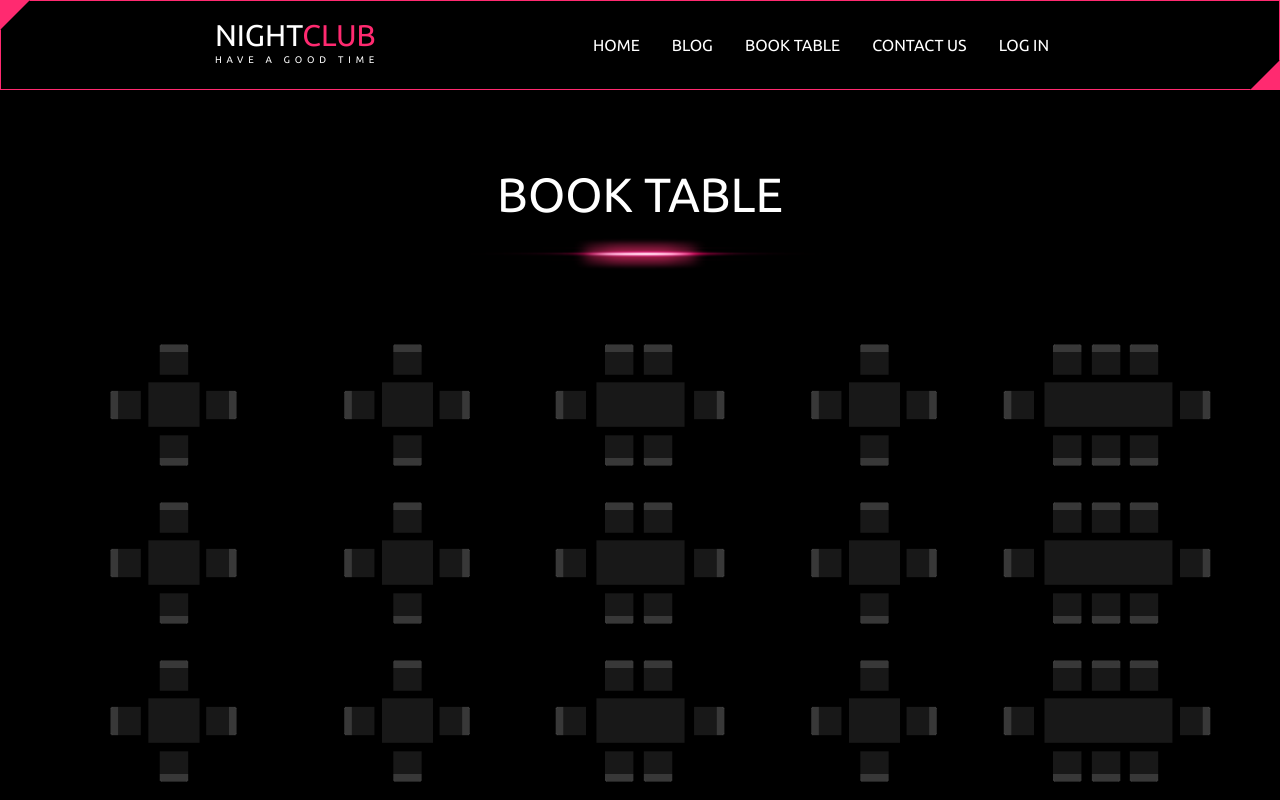
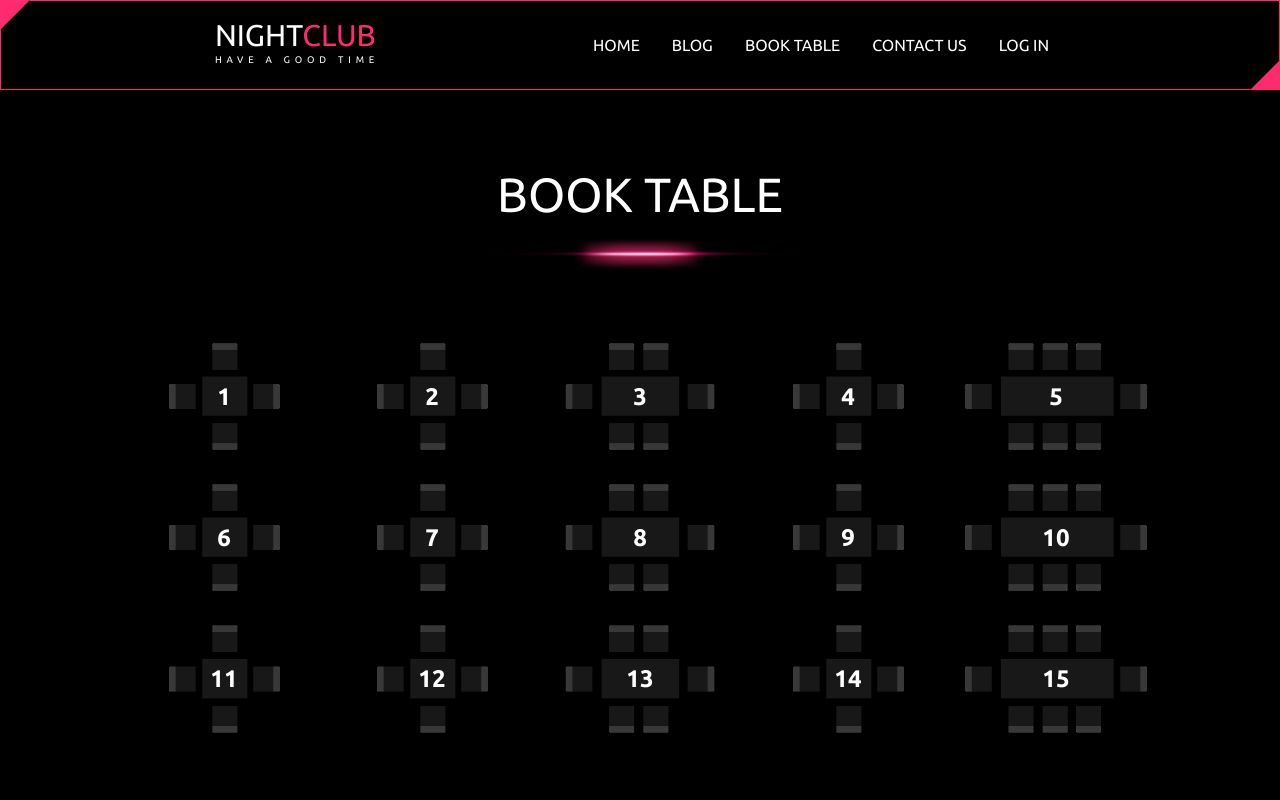
Before and after one commit to eydbjorgham/night-club, a Next.js app: page /booktable in a window 1280 px wide. Shown: the top 800 px of the page. Built offline with nearby package versions, Linux system fonts and the light colour scheme; no server answers.

Commit message:
Implement dynamic table selection and update form to display selected table number

```diff
--- a/src/app/(routes)/booktable/page.js
+++ b/src/app/(routes)/booktable/page.js
@@ -1,3 +1,5 @@
+"use client";
+import { useState } from "react";
 import { Ubuntu } from "next/font/google";
 import Nav from "@/app/components/Nav";
 import Overskrift from "@/app/components/Overskrift";
@@ -10,7 +12,8 @@ const ubuntu = Ubuntu({
   weight: ["300", "400", "500", "700"],
 });
 
-export default function BookTablePage () {
+export default function BookTablePage() {
+  const [selectedTable, setSelectedTable] = useState("");
   return (
     <div className={ubuntu.className}>
       <div className="bg-(--primary-color)">
@@ -21,8 +24,8 @@ export default function BookTablePage () {
         </header>
         <main>
           <Overskrift text="Book Table" />
-          <BookTable />
-          <BookTableForm />
+          <BookTable onTableSelect={setSelectedTable} />
+          <BookTableForm selectedTable={selectedTable} />
         </main>
         <footer>
           <Footer />
--- a/src/app/components/BookTable.jsx
+++ b/src/app/components/BookTable.jsx
@@ -1,23 +1,38 @@
-const BookTable = () => {
-    return (
-      <div className="grid grid-cols-5 grid-rows-3 w-[90vw] m-auto gap-4 pb-32 pt-16">
-          <img src="/assets/table/table_1.png" alt="table1" />
-          <img src="/assets/table/table_1.png" alt="table1" />
-          <img src="/assets/table/table_2.png" alt="table1" />
-          <img src="/assets/table/table_1.png" alt="table1" />
-          <img src="/assets/table/table_3.png" alt="table1" />
-          <img src="/assets/table/table_1.png" alt="table1" />
-          <img src="/assets/table/table_1.png" alt="table1" />
-          <img src="/assets/table/table_2.png" alt="table1" />
-          <img src="/assets/table/table_1.png" alt="table1" />
-          <img src="/assets/table/table_3.png" alt="table1" />
-          <img src="/assets/table/table_1.png" alt="table1" />
-          <img src="/assets/table/table_1.png" alt="table1" />
-          <img src="/assets/table/table_2.png" alt="table1" />
-          <img src="/assets/table/table_1.png" alt="table1" />
-          <img src="/assets/table/table_3.png" alt="table1" />
-      </div>
-    );
-}
+const BookTable = ({ onTableSelect }) => {
+  const tables = [
+    "/assets/table/table_1.png",
+    "/assets/table/table_1.png",
+    "/assets/table/table_2.png",
+    "/assets/table/table_1.png",
+    "/assets/table/table_3.png",
+    "/assets/table/table_1.png",
+    "/assets/table/table_1.png",
+    "/assets/table/table_2.png",
+    "/assets/table/table_1.png",
+    "/assets/table/table_3.png",
+    "/assets/table/table_1.png",
+    "/assets/table/table_1.png",
+    "/assets/table/table_2.png",
+    "/assets/table/table_1.png",
+    "/assets/table/table_3.png",
+  ];
+
+  return (
+    <div className="m-auto grid w-[80vw] grid-cols-5 grid-rows-3 gap-4 pt-16 pb-32">
+      {tables.map((table, index) => (
+        <div
+          key={index}
+          className="relative cursor-pointer transition-transform hover:scale-110 duration-300"
+          onClick={() => onTableSelect(index + 1)}
+        >
+          <img src={table} alt={`table ${index + 1}`} />
+          <span className="absolute top-1/2 left-1/2 -translate-x-1/2 -translate-y-1/2 transform text-2xl font-bold text-white">
+            {index + 1}
+          </span>
+        </div>
+      ))}
+    </div>
+  );
+};
 
 export default BookTable;
--- a/src/app/components/BookTableForm.jsx
+++ b/src/app/components/BookTableForm.jsx
@@ -1,6 +1,6 @@
 import Button from "./Button";
 
-const BookTableForm = () => {
+const BookTableForm = ({ selectedTable }) => {
   return (
     <div className="m-auto mb-32 w-[80vw] gap-4">
       <div className="grid grid-cols-2 grid-rows-3 gap-8">
@@ -20,8 +20,10 @@ const BookTableForm = () => {
         </form>
         <form action="input" className="flex-1 text-white">
           <input
-              type="email"
+            type="text"
             placeholder="Table Number"
+            value={selectedTable}
+            readOnly
             className="input:text-white w-[35rem] border border-white bg-transparent p-4 outline-none placeholder:text-white"
           />
         </form>
@@ -60,6 +62,6 @@ const BookTableForm = () => {
       </div>
     </div>
   );
-}
+};
 
 export default BookTableForm;
```
Lines whose indentation alone changed are shown as unchanged.
